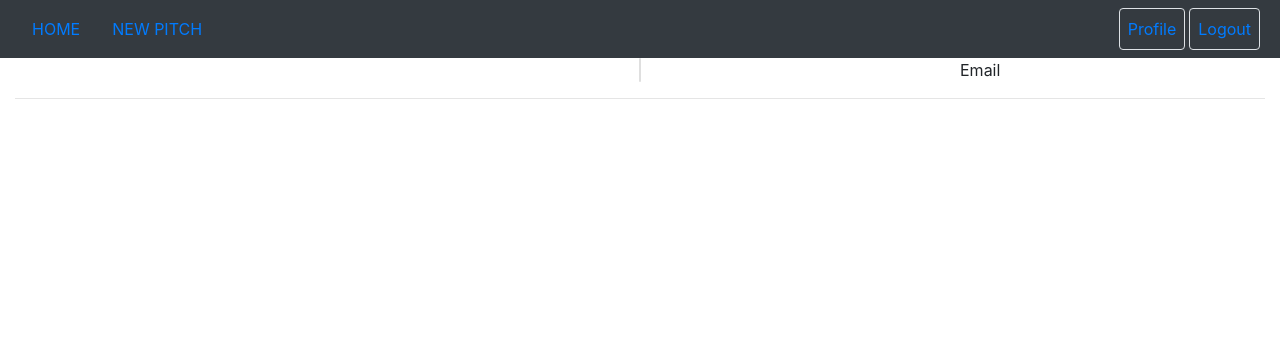
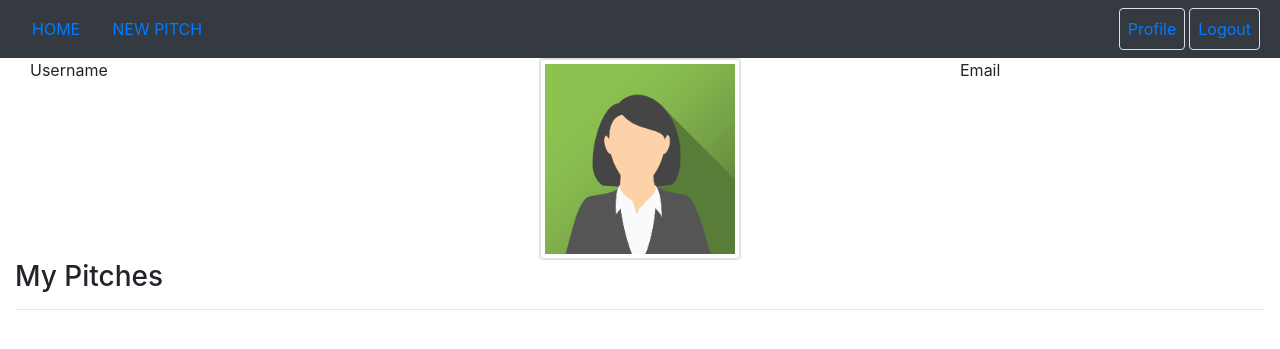
Before and after one commit to Atienodolphine01/Pitchadd, a Flask app: page /profile in a window 1280 px wide. Shown: the top 349 px of the page. Run offline with Flask 2, Linux system fonts and the light colour scheme; the visitor is signed in with stand-in values (Sample User, id 1); data comes from the database, SQL or seed files in the repository; data that the repository does not hold is empty; some libraries are stand-ins or nearby versions.

```diff
--- a/app/templates/profile.html
+++ b/app/templates/profile.html
@@ -4,20 +4,18 @@
 <div class="container-fluid">
     <div class="row justify-content-center">
         <div class="col-sm-3">
-            <h3> {{pitches.username| capitalize}} </h3>
+            Username
         </div>
         <div class="col-sm-6 row justify-content-center">
             <div class="card">
-                {% if pitches.profile_pic_path %}
-                <img src="{{url_for('static',filename=pitches.profile_pic_path)}}"  class="img-thumbnail profile-image">
-                {% endif %}
+                <img src="{{url_for('static',filename='images/user.png')}}"  class="img-thumbnail profile-image">
             </div>
         </div>
         <div class="col-sm-3">
             Email
         </div>
     </div>
-    <h3>{{pitches.pitches}}</h3> <hr>
+    <h3>My Pitches</h3> <hr>
     <div class="row">
 
     </div>
```
